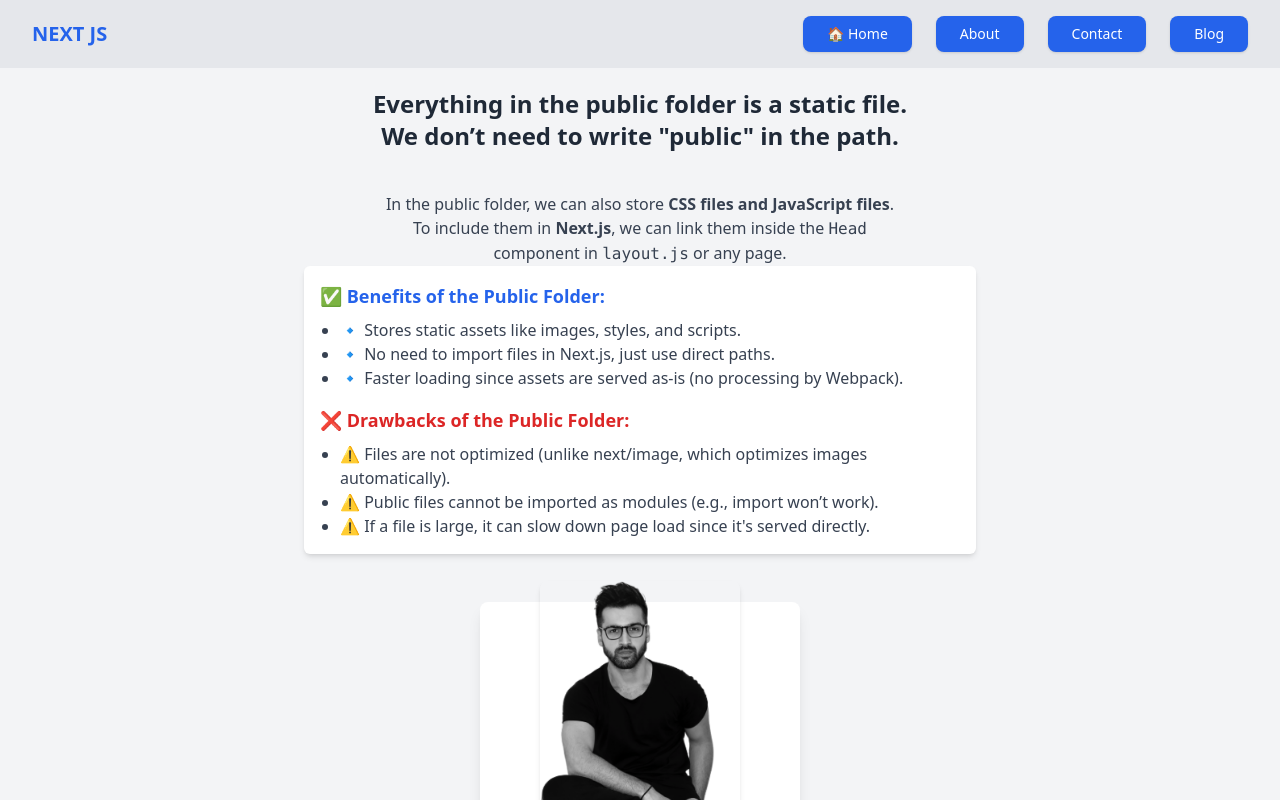
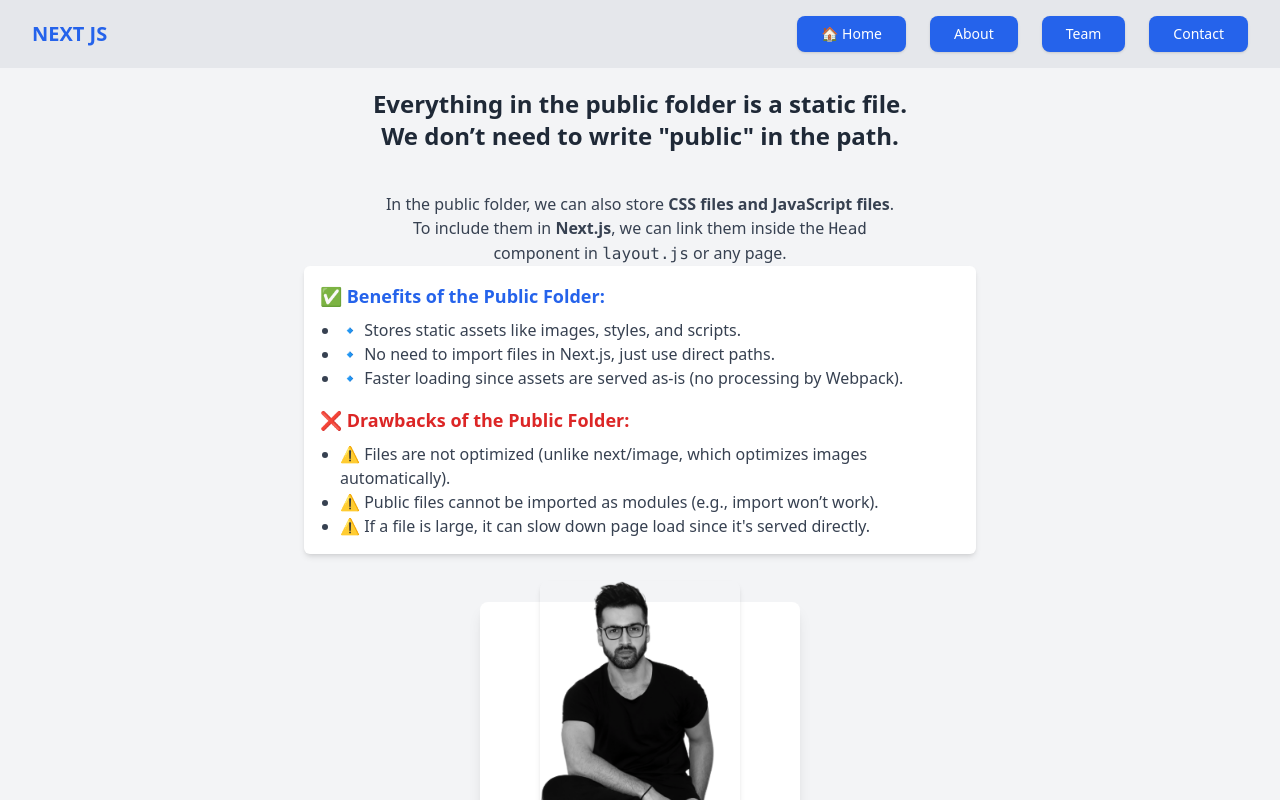
Before and after one commit to ZohaibArshad45/NextJS-Basic-to-advance, a Next.js app: page /Static-Assets in a window 1280 px wide. Shown: the top 800 px of the page. Built offline with nearby package versions, Linux system fonts and the light colour scheme.

Commit message:
update header

```diff
--- a/src/app/Static-Assets/page.jsx
+++ b/src/app/Static-Assets/page.jsx
@@ -2,6 +2,7 @@ import Image from 'next/image';
 import React from 'react';
 
 const StaticAssets = () => {
+
   const codeString = `
   import Image from 'next/image';
   import React from 'react';
--- a/src/components/Header.tsx
+++ b/src/components/Header.tsx
@@ -13,7 +13,10 @@ const Header = () => {
       <div className="max-w-7xl  mx-auto px-4 sm:px-6 lg:px-8">
         <div className="flex  justify-between items-center py-4">
           {/* Logo or Brand */}
+          {/* <div className="text-xl font-bold text-blue-600">NEXT JS</div> */}
+          <Link href="/">
           <div className="text-xl font-bold text-blue-600">NEXT JS</div>
+          </Link>
 
           {/* Desktop Menu */}
           <div className="hidden md:flex space-x-6">
@@ -27,14 +30,14 @@ const Header = () => {
                 About
               </Button>
             </Link>
-            <Link href="/contact">
+            <Link href="/waiting">
+              <Button className="bg-blue-600 hover:bg-blue-800 text-white px-6 py-2 rounded-lg shadow transition">
+                Team
+              </Button>
+            </Link>
+            <Link href="/waiting">
               <Button className="bg-blue-600 hover:bg-blue-800 text-white px-6 py-2 rounded-lg shadow transition">
                 Contact
-              </Button>
-            </Link>
-            <Link href="/blog">
-              <Button className="bg-blue-600 hover:bg-blue-800 text-white px-6 py-2 rounded-lg shadow transition">
-                Blog
               </Button>
             </Link>
           </div>
```
